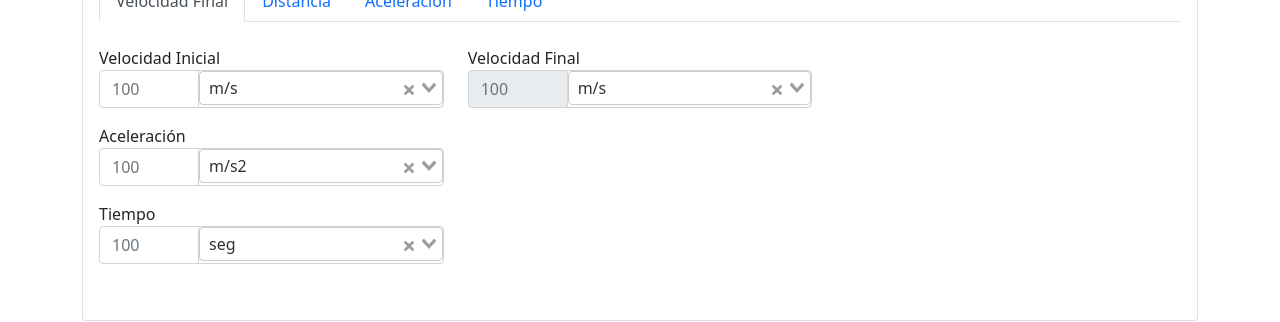
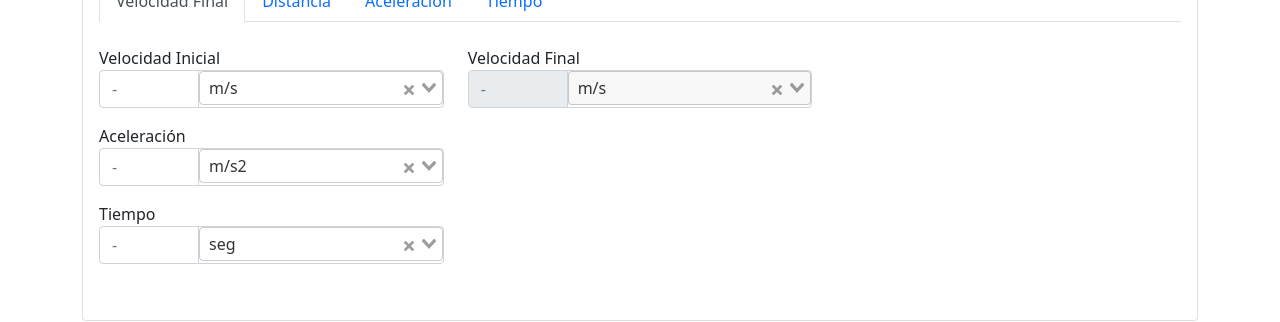
Before and after one commit to design-components/mrua, a Vue app: page / in a window 1280 px wide. Shown: the part 126-448 px from the top of the page. Built offline with nearby package versions, Linux system fonts and the light colour scheme.

Commit message:
add conversion speed

```diff
--- a/src/components/Mrua.vue
+++ b/src/components/Mrua.vue
@@ -13,24 +13,24 @@
     <div class="tab-pane fade show active" id="nav-vf">
       <div class="row">
         <div class="col-12 col-md-4">
-          <div class="mb-3"> <input-group :data="{id: 'vi', text: 'Velocidad Inicial'}" :select="{ option: 'speed', default: 'm/s' }"/></div>
-          <div class="mb-3"> <input-group :data="{id: 'a', text: 'Aceleración'}" :select="{ option: 'acceleration', default: 'm/s2'}"/></div>
-          <div class="mb-3"> <input-group :data="{id: 't', text: 'Tiempo'}" :select="{ option: 'time', default: 'seg' }" /></div>
+          <div class="mb-3"> <input-group :data="{id: 'vi', number: givens.vi, text: 'Velocidad Inicial'}" :select="selects.speed"/></div>
+          <div class="mb-3"> <input-group :data="{id: 'a',  number: givens.a, text: 'Aceleración'}" :select="selects.acceleration"/></div>
+          <div class="mb-3"> <input-group :data="{id: 't',  number: givens.t, text: 'Tiempo'}" :select="selects.time" /></div>
         </div>
         <div class="col-12 col-md-4">
-          <div class="mb-3"> <input-group :data="{id: 'r', text: 'Velocidad Final'}" :select="{ option: 'speed', default: 'm/s' }" /></div>
+          <div class="mb-3"> <input-group :data="{id: 'r', number: result, r: true, text: 'Velocidad Final'} " :select="selects.speed" /></div>
         </div>
       </div>
     </div>
     <div class="tab-pane fade" id="nav-d">
       <div class="row">
         <div class="col-12 col-lg-4">
-          <div class="mb-3"> <input-group :data="{id: 'vi', text: 'Velocidad Inicial'}" :select="{ option: 'speed', default: 'm/s' }"/></div>
-          <div class="mb-3"> <input-group :data="{id: 'a', text: 'Aceleración'}" :select="{ option: 'acceleration', default: 'm/s2' }"/></div>
-          <div class="mb-3"> <input-group :data="{id: 't', text: 'Tiempo'}" :select="{ option: 'time', default: 'seg' }" /></div>
+          <div class="mb-3"> <input-group :data="{id: 'vi', number: givens.vi, text: 'Velocidad Inicial'}" :select="selects.speed"/></div>
+          <div class="mb-3"> <input-group :data="{id: 'a',  number: givens.a, text: 'Aceleración'}" :select="selects.acceleration"/></div>
+          <div class="mb-3"> <input-group :data="{id: 't',  number: givens.t, text: 'Tiempo'}" :select="selects.time" /></div>
         </div>
         <div class="col-12 col-lg-4">
-          <div class="mb-3"> <input-group :data="{id: 'r', text: 'Distancia'}" :select="{ option: 'distance', default: 'mt' }" /></div>
+          <div class="mb-3"> <input-group :data="{id: 'r',  number: result , text: 'Distancia'}" :select="selects.distance" /></div>
         </div>
         <div class="col-12 col-lg-4">
           ( a * (t*t)  ) / 2 + (vi * t)
@@ -40,12 +40,12 @@
     <div class="tab-pane fade" id="nav-a">
       <div class="row">
         <div class="col-12 col-lg-4">
-          <div class="mb-3"> <input-group :data="{id: 'vi', text: 'Velocidad Inicial'}" :select="{ option: 'speed', default: 'm/s' }"/></div>
-          <div class="mb-3"> <input-group :data="{id: 'vf', text: 'Velocidad Final'}" :select="{ option: 'speed', default: 'm/s' }"/></div>
-          <div class="mb-3"> <input-group :data="{id: 't', text: 'Tiempo'}" :select="{ option: 'time', default: 'seg' }" /></div>
+          <div class="mb-3"> <input-group :data="{id: 'vi', number: givens.vi, text: 'Velocidad Inicial'}" :select="selects.speed"/></div>
+          <div class="mb-3"> <input-group :data="{id: 'vf', number: givens.vf, text: 'Velocidad Final'}" :select="selects.speed"/></div>
+          <div class="mb-3"> <input-group :data="{id: 't',  number: givens.t, text: 'Tiempo'}" :select="selects.time" /></div>
         </div>
         <div class="col-12 col-lg-4">
-          <div class="mb-3"> <input-group :data="{id: 'r', text: 'Aceleración'}" :select="{ option: 'acceleration', default: 'm/s2' }" /></div>
+          <div class="mb-3"> <input-group :data="{id: 'r', number: result, r: true, text: 'Aceleración'}" :select="selects.acceleration" /></div>
         </div>
         <div class="col-12 col-lg-4">
           (vf - vi) / t
@@ -55,12 +55,12 @@
     <div class="tab-pane fade" id="nav-t">
       <div class="row">
         <div class="col-12 col-lg-4">
-          <div class="mb-3"> <input-group :data="{id: 'vi', text: 'Velocidad Inicial'}" :select="{ option: 'speed', default: 'm/s' }"/></div>
-          <div class="mb-3"> <input-group :data="{id: 'vf', text: 'Velocidad Final'}" :select="{ option: 'speed', default: 'm/s' }"/></div>
-          <div class="mb-3"> <input-group :data="{id: 'a', text: 'Aceleración'}" :select="{ option: 'acceleration', default: 'm/s2' }"/></div>
+          <div class="mb-3"> <input-group :data="{id: 'vi', number: givens.vi, text: 'Velocidad Inicial'}" :select="selects.speed"/></div>
+          <div class="mb-3"> <input-group :data="{id: 'vf', number: givens.vf, text: 'Velocidad Final'}" :select="selects.speed"/></div>
+          <div class="mb-3"> <input-group :data="{id: 'a',  number: givens.a,  text: 'Aceleración'}" :select="selects.acceleration"/></div>
         </div>
         <div class="col-12 col-lg-4">
-          <div class="mb-3"> <input-group :data="{id: 'r', text: 'Tiempo'}" :select="{ option: 'time', default: 'seg' }" /></div>
+          <div class="mb-3"> <input-group :data="{id: 'r', number: result, r: true, text: 'Tiempo'}" :select="selects.time" /></div>
         </div>
         <div class="col-12 col-lg-4">
           (vf - vi) / a
@@ -71,7 +71,6 @@
 </template>
 
 <script>
-  import functions from '../helpers/functions'
   import SelectComponent from './includes/select'
   import inputGroup from './includes/input-group'
 export default {
@@ -85,20 +84,25 @@ export default {
         a: '',
         t: '',
       },
+      selects:{
+        speed: { option: 'speed', default: 'm/s' },
+        distance:{ option: 'distance', default: 'mts' },
+        acceleration: { option: 'acceleration', default: 'm/s2' },
+        time:{ option: 'time', default: 'seg', }
+      },
       result: '',
       type: 'vf',
     }
   },
   methods:{
     changeCalcule(type){
-      this.type = type
+      this.resetData(type)
       this.calculate()
     },
     calculate(){
-      let type = this.type
-      switch(type){
+      switch(this.type){
         case 'vf':
-          this.result = this.givens.vi + (this.givens.a * this.givens.t)
+          if(this.givens.vi && this.givens.a && this.givens.t) this.result = this.givens.vi + (this.givens.a * this.givens.t)
         break
         case 'd':
           this.result = (this.givens.a * (this.givens.t * this.givens.t)) / 2 + (this.givens.vi * this.givens.t)
@@ -113,7 +117,25 @@ export default {
           this.result = null
         break
       }
-    }
+    },
+    resetData(type){
+      this.type = type
+      this.givens = {
+        vf: '',
+        vi: '',
+        d: '',
+        a: '',
+        t: '',
+      },
+      this.selects = {
+        speed: { option: 'speed', default: 'm/s' },
+        distance:{ option: 'distance', default: 'mts' },
+        acceleration: { option: 'acceleration', default: 'm/s2' },
+        time:{ option: 'time', default: 'seg', }
+      },
+      this.result = ''
+      this.type= 'vf'
+    },
   }
 
 
--- a/src/components/includes/input-group.vue
+++ b/src/components/includes/input-group.vue
@@ -1,32 +1,50 @@
 <template>
     <label :for="data.id">{{ data.text }}</label>
     <div class="input-group">
-        <input type="number" class="form-control" :id="data.id" placeholder="100" v-model="given" v-on:keyup="emitEvent(data.id)" v-if="data.id != 'r'"> <!--  v-model="givens.vi" -->
-        <input type="number" class="form-control" :id="data.id" placeholder="100" :value="$parent.result" disabled v-else> <!--  v-model="givens.vi" -->
-        <select-component class="form-select" :data="select"/>
+        <input type="number" class="form-control" :id="data.id" placeholder="-" v-model="data.number" v-on:change="setNumbersInParent()" v-on:keyup="setNumbersInParent()" :disabled="data.id == 'r'">
+        <select-component class="form-select" :data="select" v-on:getConversion="getConversion"/>
     </div>
 </template>
 
 <script>
+    import functions from '../../helpers/functions'
     import SelectComponent from './select'
     export default {
         props: ['data', 'select'],
         components: {
             SelectComponent
         },
-        data(){
-            return { given: '' }
-        },
         methods: {
-            emitEvent(type){
-                switch(type){
-                    case 'vi': this.$parent.givens.vi = this.given; break;
-                    case 'vf': this.$parent.givens.vf = this.given; break;
-                    case 'd': this.$parent.givens.d  = this.given; break;
-                    case 'a': this.$parent.givens.a  = this.given; break;
-                    case 't': this.$parent.givens.t = this.given; break;
+            setNumbersInParent(number = null){
+                switch(this.data.id){
+                    case 'vi': this.$parent.givens.vi = number ? number : this.data.number ; break;
+                    case 'vf': this.$parent.givens.vf = number ? number : this.data.number ; break;
+                    case 'd': this.$parent.givens.d  = number ? number : this.data.number ; break;
+                    case 'a': this.$parent.givens.a  = number ? number : this.data.number ; break;
+                    case 't': this.$parent.givens.t = number ? number : this.data.number ; break;
                 }
                 this.$parent.calculate()
+            },
+            getConversion(dataConversion){
+                if(this.data.id == 'vi'){ /*  || this.data.id == 'vf' */
+                    let number = functions.conversions( this.select.option, this.$parent.givens.vf, this.select.default == 'km/h' ? 'm/s' : 'km/h', this.select.default == 'm/s' ? 'm/s' : 'km/h')
+                    this.$parent.givens.vf = number
+                }else if (this.data.id == 'vf'){
+                    let number = functions.conversions( this.select.option, this.$parent.givens.vi, this.select.default == 'km/h' ? 'm/s' : 'km/h', this.select.default == 'm/s' ? 'm/s' : 'km/h')
+                    this.$parent.givens.vi = number
+                }
+
+
+                this.setNumbersInParent(dataConversion.number)
+                let newSelect = { option: dataConversion.select, default: dataConversion.option }
+                switch(dataConversion.select){
+                    case 'time': this.$parent.selects.time = newSelect; break
+                    case 'distance': this.$parent.selects.distance = newSelect; break
+                    case 'acceleration': this.$parent.selects.acceleration = newSelect; break
+                    case 'speed': this.$parent.selects.speed = newSelect; break
+                }
+
+
             }
         }
     }
--- a/src/components/includes/select.vue
+++ b/src/components/includes/select.vue
@@ -1,6 +1,6 @@
 <template>
     <!-- <v-select  :options="['Canada', 'United States']"></v-select> -->
-    <v-select v-model="option"  :options="dataSelect" :reduce="option => option.abbreviation" label="abbreviation" :select-on-key-codes="[188, 13]">
+    <v-select v-model="option" :disabled="data.option =='speed' && $parent.data.r" v-on:close="setConversion" :options="dataSelect" :reduce="option => option.abbreviation" label="abbreviation" :select-on-key-codes="[188, 13]">
         <template #option="{abbreviation, description}">
             {{ abbreviation }} ({{ description }})
         </template>
@@ -18,18 +18,26 @@
         data(){
             return {
                 option: this.data.default,
-                dataSelect: null
+                dataSelect: functions.selectsParameters(this.data.option)
             }
         },
-        created(){
-            this.dataSelect = functions.selectsParameters(this.data.option)
+        watch:{
+            data: function(){
+                this.option = this.data.default,
+                this.dataSelect = functions.selectsParameters(this.data.option)
+            },
         },
+        methods:{
+            setConversion(){
+                if(this.data.default ==  this.option) return
 
-        mounted() {
+                let number = functions.conversions( this.data.option, this.$parent.data.number, this.option, this.data.default)
 
-        },
-
-
+                if(number){
+                    this.$emit('getConversion', {number: number, select: this.data.option, option: this.option})
+                }
+            }
+        }
     }
 </script>
 
--- a/src/helpers/functions.js
+++ b/src/helpers/functions.js
@@ -99,14 +99,6 @@ function selectsParameters(type){
                     description: 'Metros x segundo'
                 },
                 {
-                    abbreviation: 'm/h',
-                    description: 'Metros x hora'
-                },
-                {
-                    abbreviation: 'km/s',
-                    description: 'kilometros x segundo'
-                },
-                {
                     abbreviation: 'km/h',
                     description: 'kilometro x hora'
                 },
@@ -114,10 +106,38 @@ function selectsParameters(type){
     }
 }
 
-function conversions(data = null, type = null){
-    console.log(data,type)
+
+function conversions(type, number, conversion, oldConversion ){
+    if (typeof number != 'number') return
+    switch(type){
+        case 'speed':
+            return setConversionSpeed(number, conversion, oldConversion)
+        case 'distance':
+            console.log('converson distance')
+            break
+        case 'acceleration':
+            console.log('converson acceleration')
+            break
+        case 'time':
+            console.log('converson time')
+            break
+    }
+}
+
+// conversiones
+
+function setConversionSpeed(number, conversion, oldConversion){
+    /*
+        - m/s a km/h =>     ( number / 5 ) * 18         = ( 15m/s  / 5 ) * 18 = 54km/h
+        - km/h a m/s =>     ( number / 18 ) * 5         = ( 54km/h / 18 ) * 5 = 15m/s
+    */
+    switch(oldConversion){
+        case 'm/s': if(conversion == 'km/h') return ( number / 5 ) * 18;  break
+        case 'km/h': if(conversion == 'm/s') return ( number / 18 ) * 5;  break
+        default:
+            return false
+    }
 }
 
 
-
 export default {conversions, selectsParameters}
```
